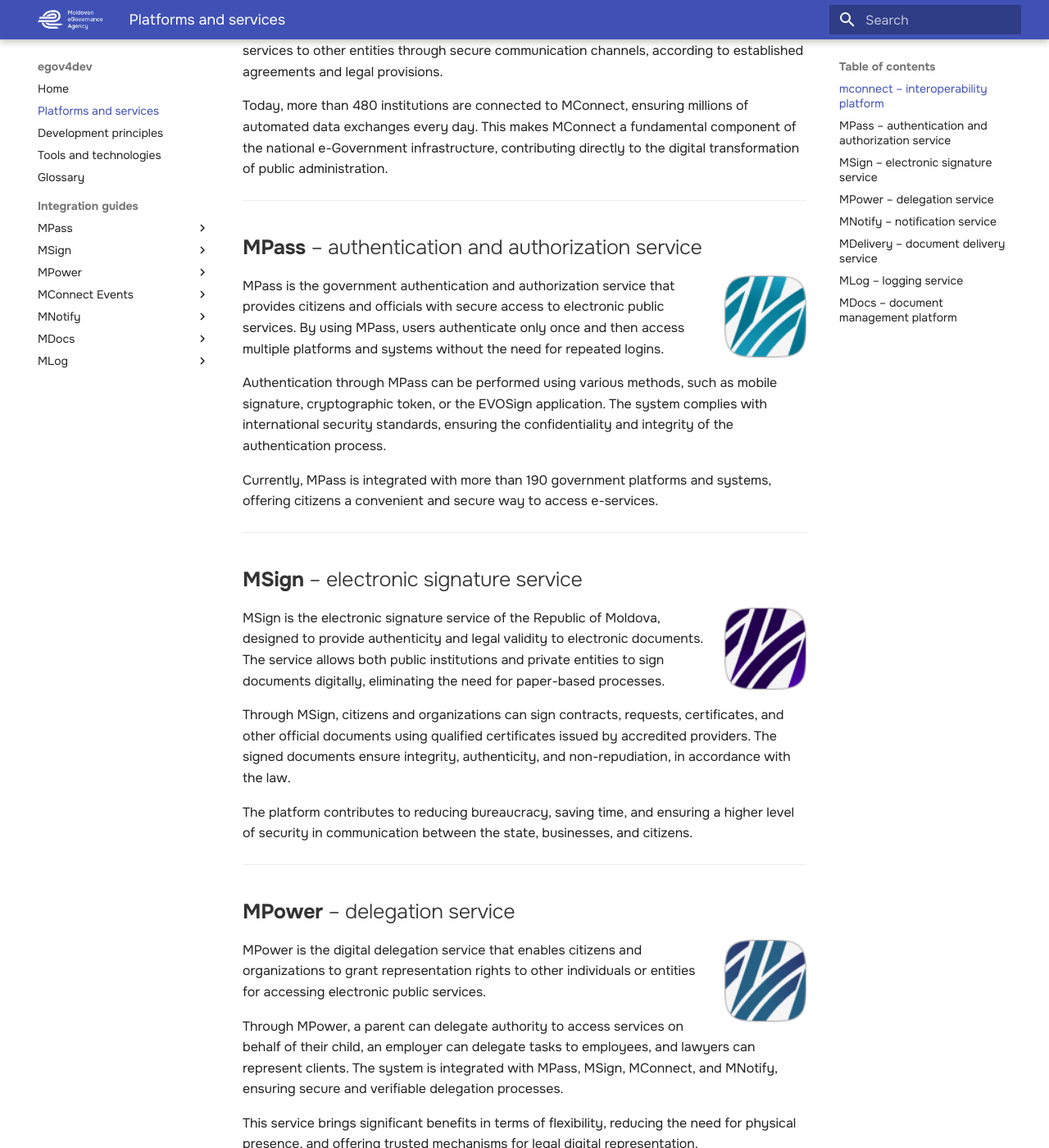
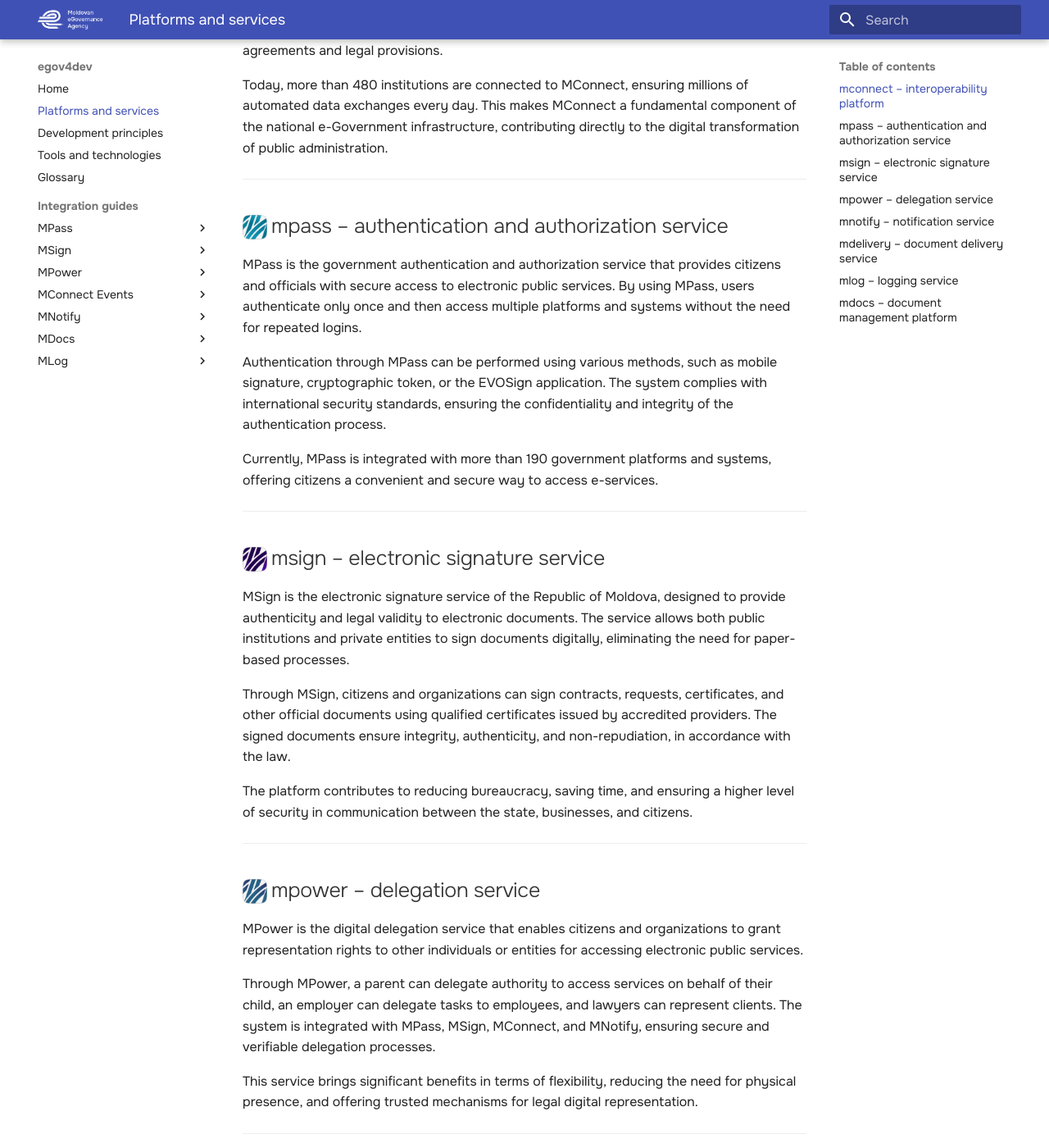
Before and after one commit to egov-moldova/egov4dev, an MkDocs documentation site: the page built from docs/platforms/services.md, in a window 1280 px wide and 1400 px high, scrolled down 1083 px. Shown: the whole window at 82% size. Built offline with MkDocs 1.6.1 and Material for MkDocs 9.7.7, drawn with Linux system fonts in a browser that asks for light colours; some of the changed text lies outside the part shown.

Commit message:
Update services.md

```diff
--- a/docs/platforms/services.md
+++ b/docs/platforms/services.md
@@ -3,9 +3,9 @@
 <img src="../../assets/mega-ecosystem.png" alt="EGOV ecosystem" width="100%" align="right"/>
 
 
-## <img src="../../assets/logos/mconnect-logo.png" alt="MConnect logo" width="30" align="left" style="margin: 3px 5px 0 0;"/> mconnect – interoperability platform
+## <img src="../../assets/logos/mconnect-logo.png" alt="mconnect logo" width="30" align="left" style="margin: 3px 5px 0 0;"/> mconnect – interoperability platform
 
-<img src="../../assets/logos/mconnect-logo.png" alt="MConnect logo" width="100" align="right"/> MConnect is the state interoperability platform that enables the exchange of data between information systems of public authorities and institutions. Through this platform, citizens and businesses are no longer required to present certificates, extracts, copies, or other documents that are already available in electronic format within governmental systems.
+MConnect is the state interoperability platform that enables the exchange of data between information systems of public authorities and institutions. Through this platform, citizens and businesses are no longer required to present certificates, extracts, copies, or other documents that are already available in electronic format within governmental systems.
 
 The use of MConnect ensures access to authentic data directly from the original sources, reduces administrative burden, eliminates duplication of information, and contributes to increased efficiency in the interaction between citizens, businesses, and the state.
 
@@ -15,9 +15,9 @@
 
 ---
 
-## **MPass** – authentication and authorization service
+## <img src="../../assets/logos/mpass-logo.png" alt="mpass logo" width="30" align="left" style="margin: 3px 5px 0 0;"/> mpass – authentication and authorization service
 
-<img src="../../assets/logos/mpass-logo.png" alt="MPass logo" width="100" align="right"/> MPass is the government authentication and authorization service that provides citizens and officials with secure access to electronic public services. By using MPass, users authenticate only once and then access multiple platforms and systems without the need for repeated logins.
+MPass is the government authentication and authorization service that provides citizens and officials with secure access to electronic public services. By using MPass, users authenticate only once and then access multiple platforms and systems without the need for repeated logins.
 
 Authentication through MPass can be performed using various methods, such as mobile signature, cryptographic token, or the EVOSign application. The system complies with international security standards, ensuring the confidentiality and integrity of the authentication process.
 
@@ -25,9 +25,9 @@
 
 ---
 
-## **MSign** – electronic signature service
+## <img src="../../assets/logos/msign-logo.png" alt="msign logo" width="30" align="left" style="margin: 3px 5px 0 0;"/> msign – electronic signature service
 
-<img src="../../assets/logos/msign-logo.png" alt="MSign logo" width="100" align="right"/> MSign is the electronic signature service of the Republic of Moldova, designed to provide authenticity and legal validity to electronic documents. The service allows both public institutions and private entities to sign documents digitally, eliminating the need for paper-based processes.
+MSign is the electronic signature service of the Republic of Moldova, designed to provide authenticity and legal validity to electronic documents. The service allows both public institutions and private entities to sign documents digitally, eliminating the need for paper-based processes.
 
 Through MSign, citizens and organizations can sign contracts, requests, certificates, and other official documents using qualified certificates issued by accredited providers. The signed documents ensure integrity, authenticity, and non-repudiation, in accordance with the law.
 
@@ -35,9 +35,9 @@
 
 ---
 
-## **MPower** – delegation service
+## <img src="../../assets/logos/mpower-logo.png" alt="mpower logo" width="30" align="left" style="margin: 3px 5px 0 0;"/> mpower – delegation service
 
-<img src="../../assets/logos/mpower-logo.png" alt="MPower logo" width="100" align="right"/> MPower is the digital delegation service that enables citizens and organizations to grant representation rights to other individuals or entities for accessing electronic public services.
+MPower is the digital delegation service that enables citizens and organizations to grant representation rights to other individuals or entities for accessing electronic public services.
 
 Through MPower, a parent can delegate authority to access services on behalf of their child, an employer can delegate tasks to employees, and lawyers can represent clients. The system is integrated with MPass, MSign, MConnect, and MNotify, ensuring secure and verifiable delegation processes.
 
@@ -45,9 +45,9 @@
 
 ---
 
-## **MNotify** – notification service
+## <img src="../../assets/logos/mnotify-logo.png" alt="mnotify logo" width="30" align="left" style="margin: 3px 5px 0 0;"/> mnotify – notification service
 
-<img src="../../assets/logos/mnotify-logo.png" alt="MNotify logo" width="100" align="right"/> MNotify is the platform for electronic notifications that allows public institutions to send official notifications to citizens and businesses via multiple channels, such as email, SMS, mobile applications, or the MCabinet portal.
+MNotify is the platform for electronic notifications that allows public institutions to send official notifications to citizens and businesses via multiple channels, such as email, SMS, mobile applications, or the MCabinet portal.
 
 Notifications sent through MNotify keep citizens informed about fines, payments, deadlines, allowances, and other obligations or rights. The system improves communication between the government and citizens, ensuring transparency and efficiency.
 
@@ -55,9 +55,9 @@
 
 ---
 
-## **MDelivery** – document delivery service
+## <img src="../../assets/logos/mdelivery-logo.png" alt="mdelivery logo" width="30" align="left" style="margin: 3px 5px 0 0;"/> mdelivery – document delivery service
 
-<img src="../../assets/logos/mdelivery-logo.png" alt="MDelivery logo" width="100" align="right"/> MDelivery is the government service that ensures the delivery of official documents directly to citizens at their place of residence or work, without the need to visit public institutions.
+MDelivery is the government service that ensures the delivery of official documents directly to citizens at their place of residence or work, without the need to visit public institutions.
 
 Launched in July 2022, MDelivery allows citizens to receive documents such as criminal record certificates, civil status certificates, or apostilled documents through integrated postal service providers.
 
@@ -65,9 +65,9 @@
 
 ---
 
-## **MLog** – logging service
+## <img src="../../assets/logos/mlog-logo.png" alt="mlog logo" width="30" align="left" style="margin: 3px 5px 0 0;"/> mlog – logging service
 
-<img src="../../assets/logos/mlog-logo.png" alt="MLog logo" width="100" align="right"/> MLog is the centralized logging service for public sector information systems, ensuring transparency, traceability, and accountability. The platform records essential data about user actions, including identifiers, timestamps, accessed resources, and operation results.
+MLog is the centralized logging service for public sector information systems, ensuring transparency, traceability, and accountability. The platform records essential data about user actions, including identifiers, timestamps, accessed resources, and operation results.
 
 The service is mandatory for all systems that process personal data and critical government information, as established by Government Decision no. 708/2014.
 
@@ -75,9 +75,9 @@
 
 ---
 
-## **MDocs** – document management platform
+## <img src="../../assets/logos/mdocs-logo.png" alt="mdocs logo" width="30" align="left" style="margin: 3px 5px 0 0;"/> mdocs – document management platform
 
-<img src="../../assets/logos/mdocs-logo.png" alt="MDocs logo" width="100" align="right"/> MDocs is the government platform for the storage and exchange of documents in digital format. It allows public institutions to upload, share, and access documents securely, while citizens can retrieve their documents directly via MCabinet.
+MDocs is the government platform for the storage and exchange of documents in digital format. It allows public institutions to upload, share, and access documents securely, while citizens can retrieve their documents directly via MCabinet.
 
 The platform reduces paper usage, simplifies administrative processes, and ensures compliance with transparency and security standards.
 
```
